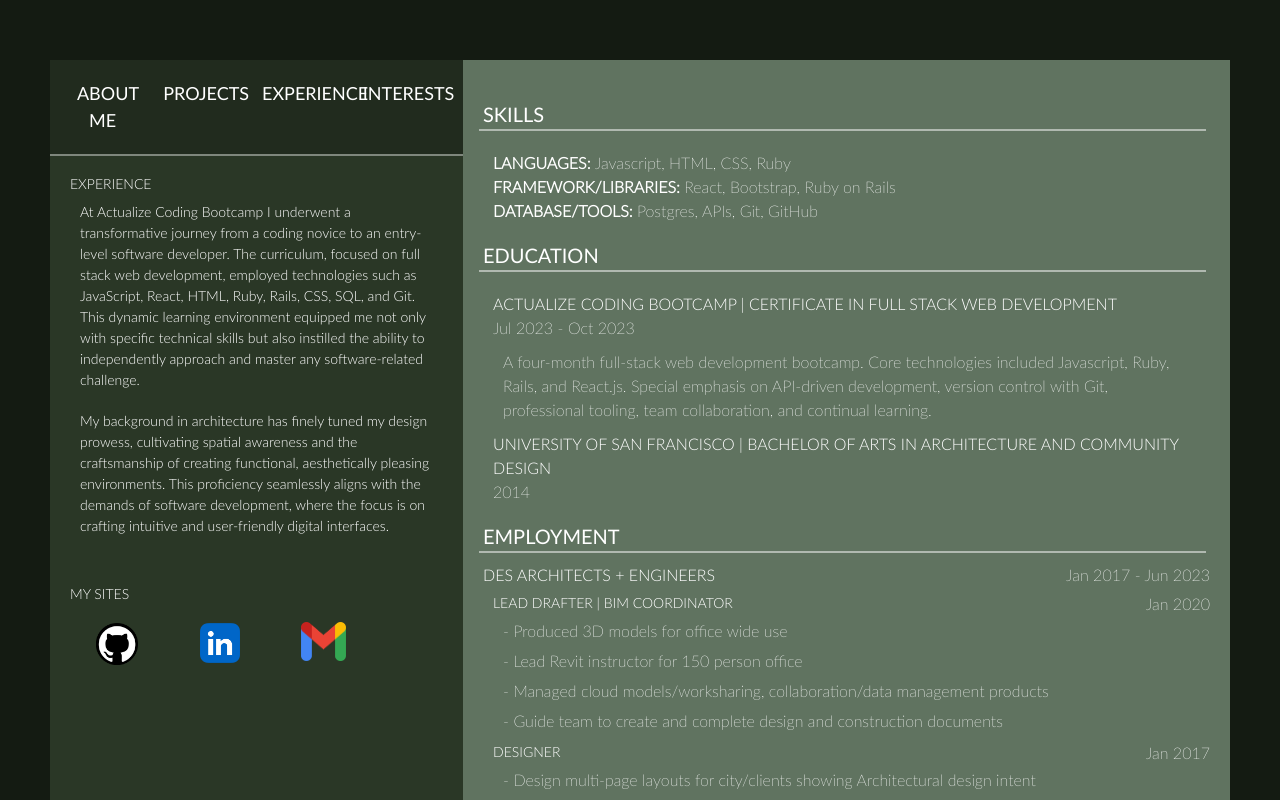
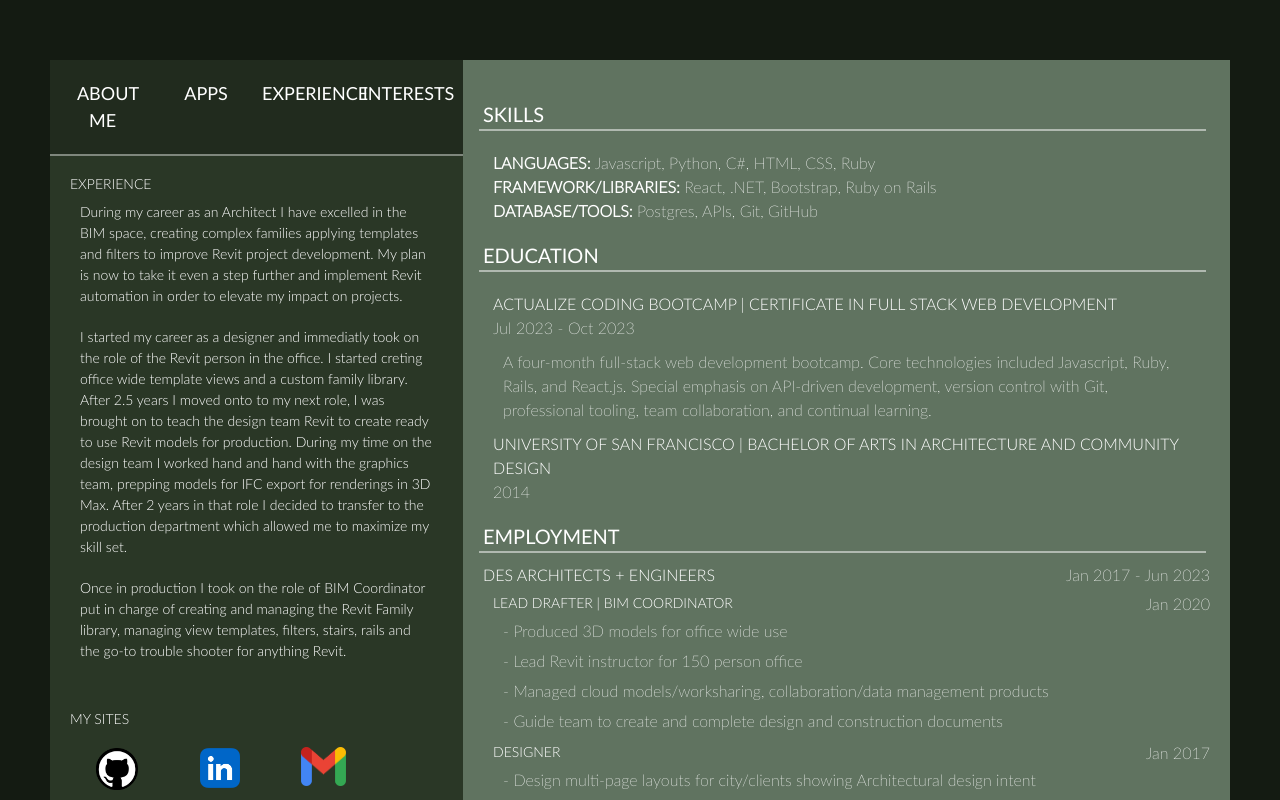
Before and after one commit to Osantos17/Personal-Website, a React (Vite) app: page / in a window 1280 px wide. Both pictures are taken after a click on the button "EXPERIENCE". Shown: the top 800 px of the page. Built offline with nearby package versions, Linux system fonts and the light colour scheme.

Commit message:
edit experience

```diff
--- a/src/Home.jsx
+++ b/src/Home.jsx
@@ -66,7 +66,7 @@ export function Home () {
             <div className="selected ">
               <div className="indexHeader row align-items-start">
                 <button onClick={() => toggleOpen ("aboutMe")} className="index col-3 col-sm-3"><span>ABOUT ME</span></button>
-                <button onClick = {() => toggleOpen ("projects")} className="index projects col-3 col-sm-3"><span>PROJECTS</span></button>
+                <button onClick = {() => toggleOpen ("projects")} className="index projects col-3 col-sm-3"><span>APPS</span></button>
                 <button onClick={() => toggleOpen ("experience")} className="index experience col-3 col-sm-3"><span>EXPERIENCE</span></button>
                 <button onClick={() => toggleOpen ("interests")} className="index col-3 col-sm-3"><span>INTERESTS</span></button>
               </div>
@@ -97,9 +97,14 @@ export function Home () {
               {clickControl.experience && (
               <div className='myExperience'>
                 <h6>EXPERIENCE</h6>
-                <p>At Actualize Coding Bootcamp I underwent a transformative journey from a coding novice to an entry-level software developer. The curriculum, focused on full stack web development, employed technologies such as JavaScript, React, HTML, Ruby, Rails, CSS, SQL, and Git. This dynamic learning environment equipped me not only with specific technical skills but also instilled the ability to independently approach and master any software-related challenge.</p>
                 <p>
-                  My background in architecture has finely tuned my design prowess, cultivating spatial awareness and the craftsmanship of creating functional, aesthetically pleasing environments. This proficiency seamlessly aligns with the demands of software development, where the focus is on crafting intuitive and user-friendly digital interfaces.
+                  During my career as an Architect I have excelled in the BIM space, creating complex families applying templates and filters to improve Revit project development. My plan is now to take it even a step further and implement Revit automation in order to elevate my impact on projects.
+                </p>
+                <p>
+                  I started my career as a designer and immediatly took on the role of the Revit person in the office. I started creting office wide template views and a custom family library. After 2.5 years I moved onto to my next role, I was brought on to teach the design team Revit to create ready to use Revit models for production. During my time on the design team I worked hand and hand with the graphics team, prepping models for IFC export for renderings in 3D Max. After 2 years in that role I decided to transfer to the production department which allowed me to maximize my skill set.
+                </p>
+                <p>
+                  Once in production I took on the role of BIM Coordinator put in charge of creating and managing the Revit Family library, managing view templates, filters, stairs, rails and the go-to trouble shooter for anything Revit.
                 </p>
               </div>)}
               {clickControl.interests && (
--- a/src/paths/Experience.jsx
+++ b/src/paths/Experience.jsx
@@ -8,9 +8,9 @@ export function Experience () {
           <h5 className="resumeHeader">SKILLS</h5>
           <div className="horizontalLine"></div>
           <div className="skillsBody">
-            <span className="skillsLine"><strong className="bodyHeaader">LANGUAGES: </strong>Javascript, HTML, CSS, Ruby</span>
+            <span className="skillsLine"><strong className="bodyHeaader">LANGUAGES: </strong>Javascript, Python, C#, HTML, CSS, Ruby</span>
             <br />
-            <span className="skillsLine"><strong className="bodyHeaader">FRAMEWORK/LIBRARIES: </strong>React, Bootstrap, Ruby on Rails</span>
+            <span className="skillsLine"><strong className="bodyHeaader">FRAMEWORK/LIBRARIES: </strong>React, .NET, Bootstrap, Ruby on Rails</span>
             <br />
             <span className="skillsLine"><strong className="bodyHeaader">DATABASE/TOOLS: </strong>Postgres, APIs, Git, GitHub</span>
           </div>
```
